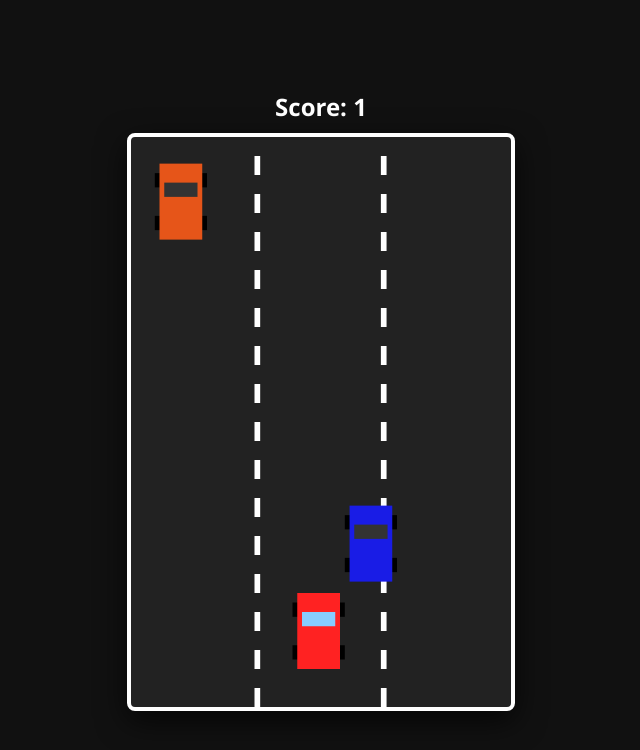
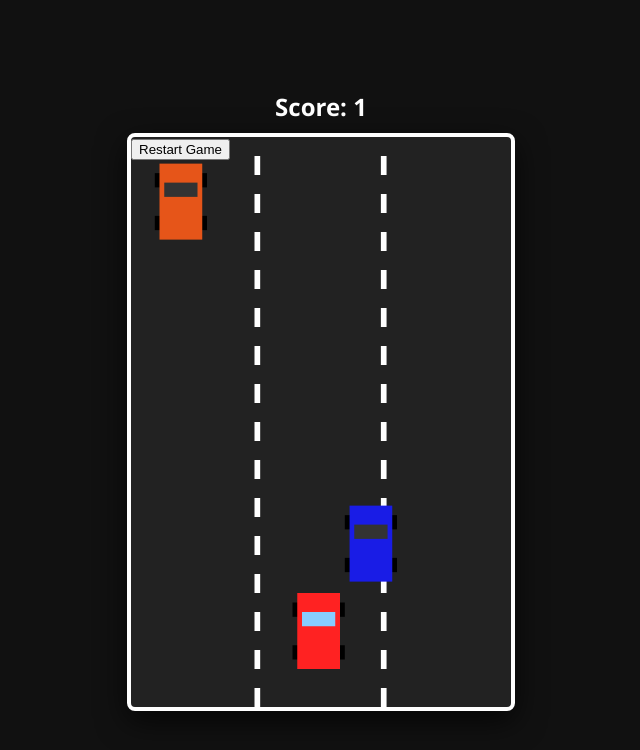
Before and after one commit to jarahayat/Car-Racing-Game-, a plain HTML site: page index.html in a window 1280 px wide. Shown: the whole page, without its empty margins (319-959 px from the left). Drawn offline with Linux system fonts and the light colour scheme.

Commit message:
Add restart button to game area
Added a restart button to the game area.

```diff
--- a/index.html
+++ b/index.html
@@ -13,6 +13,7 @@
 
         <div id="gameArea">
             <canvas id="gameCanvas" width="400" height="600"></canvas>
+            <button id="restartBtn">Restart Game</button>
         </div>
 
         <!-- Mobile Touch Controls -->
```
